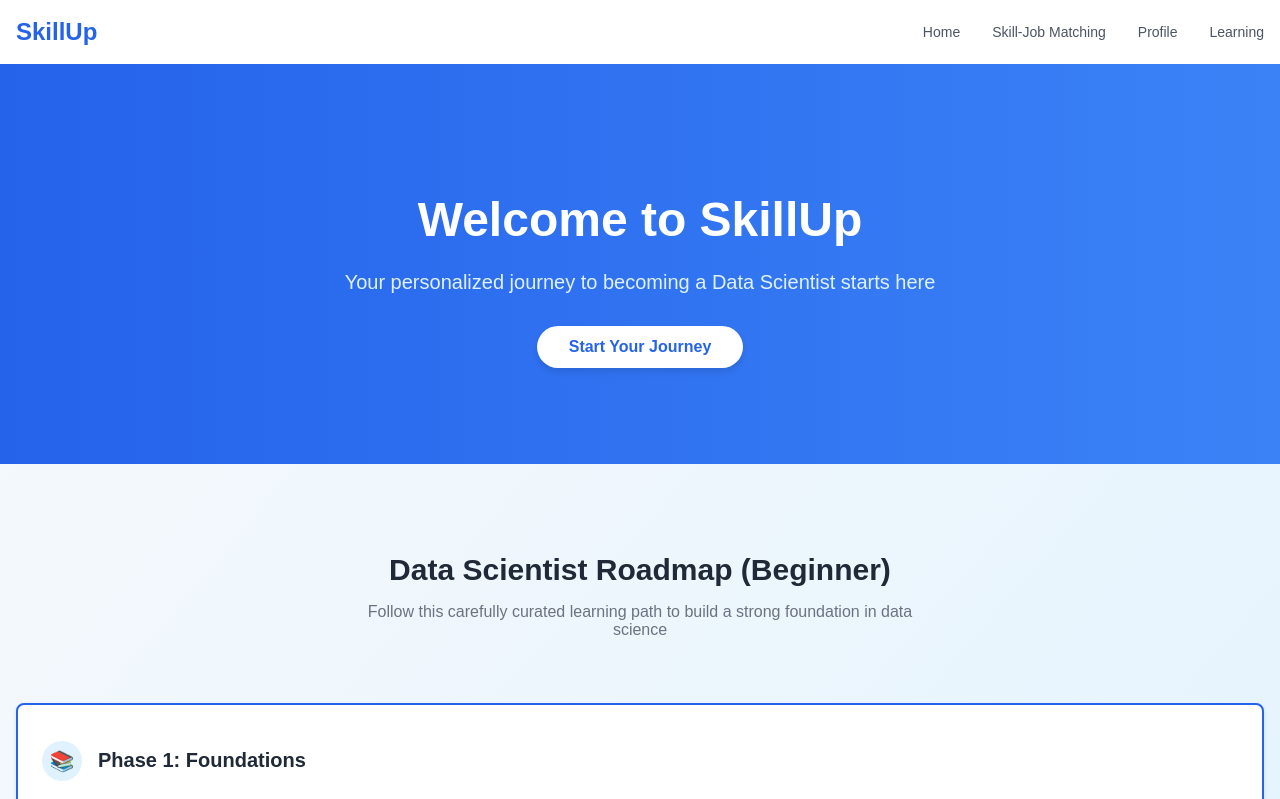
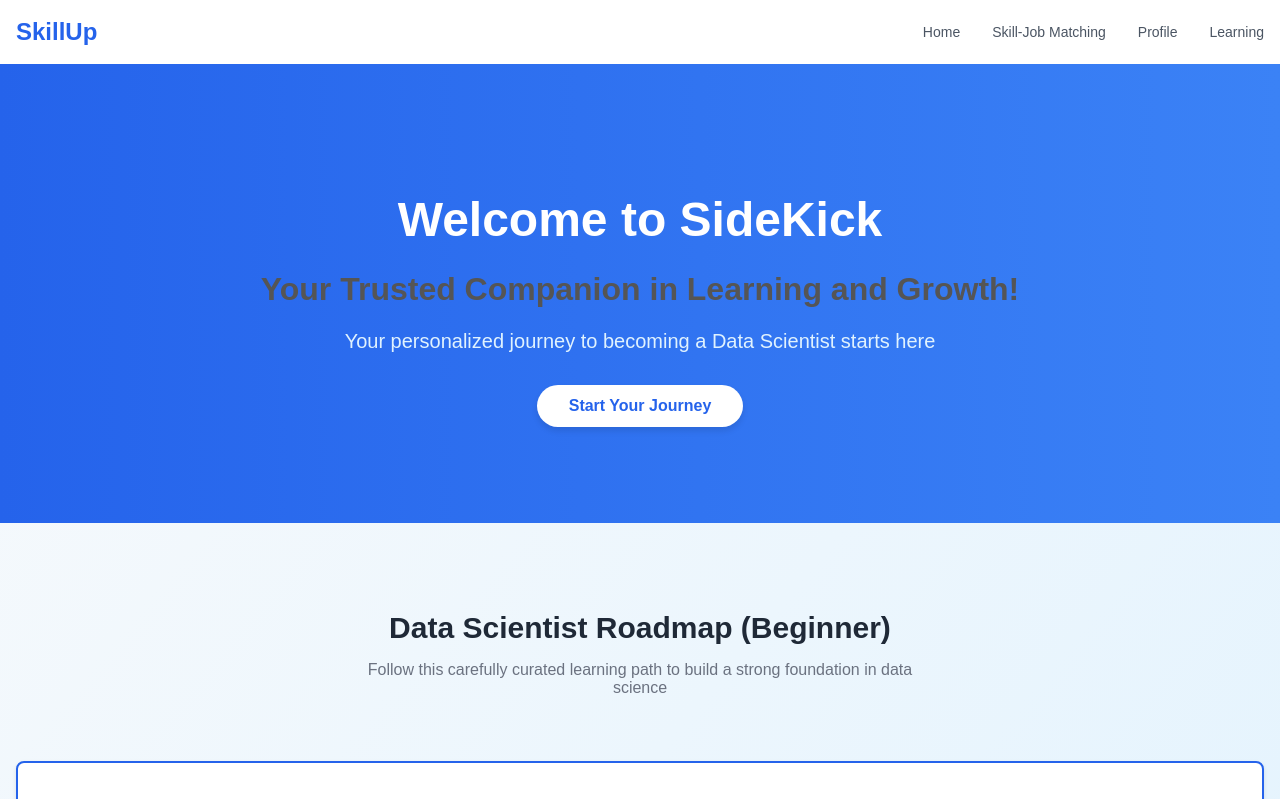
Before and after one commit to priii-25/SideKick-EduTech, a React (Create React App) app in the folder application/: page /home in a window 1280 px wide. Shown: the top 799 px of the page. Built offline with nearby package versions, Linux system fonts and the light colour scheme; the HTML template or start-up script is replaced by a standard one.

Commit message:
update homepage title and add subtitle for enhanced messaging

```diff
--- a/application/src/components/HomePage.js
+++ b/application/src/components/HomePage.js
@@ -34,7 +34,10 @@ const HomePage = () => {
 
       <header className="hero">
         <h1 className="hero-title fade-in">
-          Welcome to SkillUp
+          Welcome to SideKick
+        </h1>
+        <h1>
+        Your Trusted Companion in Learning and Growth!
         </h1>
         <p className="hero-subtitle fade-in">
           Your personalized journey to becoming a Data Scientist starts here
```
